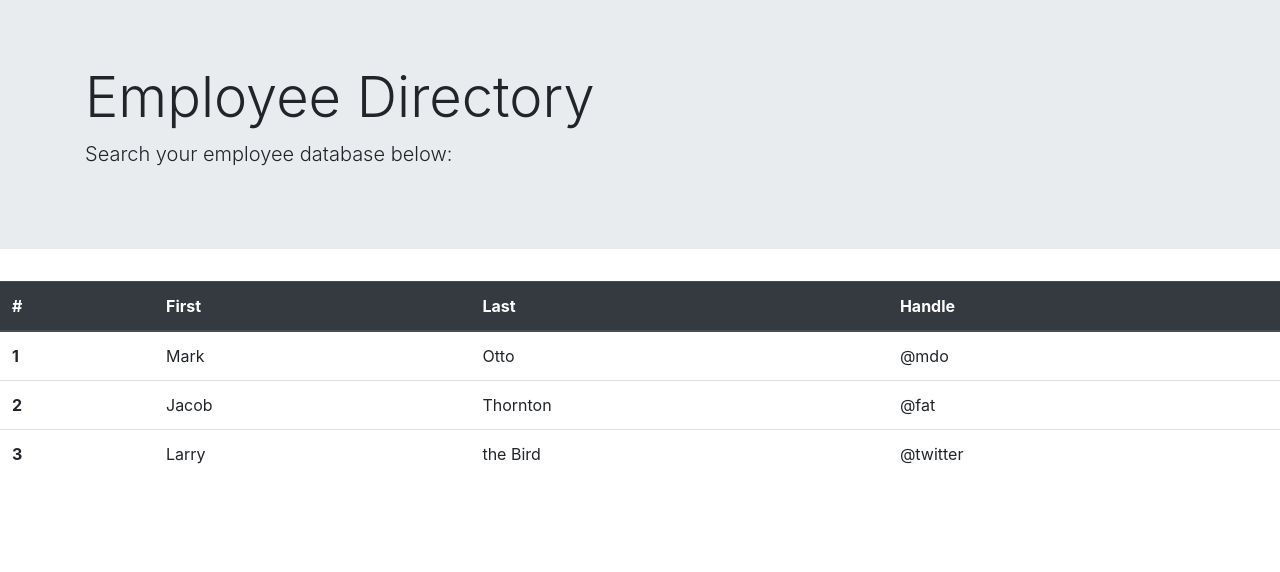
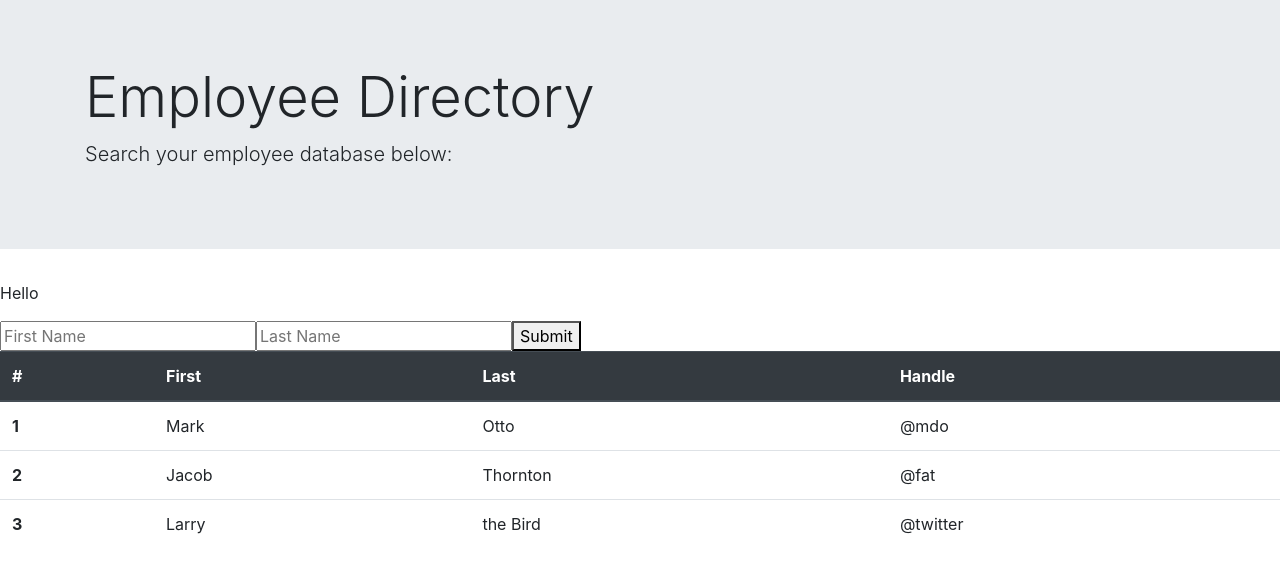
Before and after one commit to Jermayy/EmployeeDirectory, a React (Create React App) app: page / in a window 1280 px wide. Shown: the top 572 px of the page. Built offline with nearby package versions, Linux system fonts and the light colour scheme.

Commit message:
added basic form with onchange functionality

```diff
--- a/src/components/RenderBootstrap.js
+++ b/src/components/RenderBootstrap.js
@@ -1,4 +1,6 @@
 import React from "react";
+import SearchBar from './SearchBar'
+
 
 function RenderBootstrap() {
 
@@ -11,6 +13,8 @@
     <p className="lead">Search your employee database below:</p>
   </div>
 </div>
+
+<SearchBar/>
 
 <table class="table">
   <thead class="thead-dark">
--- a/src/components/SearchBar.js
+++ b/src/components/SearchBar.js
@@ -0,0 +1,61 @@
+import React, { Component } from "react";
+
+class Form extends Component {
+  // Setting the component's initial state
+  state = {
+    firstName: "",
+    lastName: ""
+  };
+
+  handleInputChange = event => {
+    // Getting the value and name of the input which triggered the change
+    const { name, value } = event.target;
+
+    // Updating the input's state
+    this.setState({
+      [name]: value
+    });
+  };
+
+  handleFormSubmit = event => {
+    // Preventing the default behavior of the form submit (which is to refresh the page)
+    event.preventDefault();
+
+    // Alert the user their first and last name, clear `this.state.firstName` and `this.state.lastName`, clearing the inputs
+    alert(`Searching for ${this.state.firstName} ${this.state.lastName}`);
+    this.setState({
+      firstName: "",
+      lastName: ""
+    });
+  };
+
+  render() {
+    // Notice how each input has a `value`, `name`, and `onChange` prop
+    return (
+      <div>
+        <p>
+          Hello {this.state.firstName} {this.state.lastName}
+        </p>
+        <form className="form">
+          <input
+            value={this.state.firstName}
+            name="firstName"
+            onChange={this.handleInputChange}
+            type="text"
+            placeholder="First Name"
+          />
+          <input
+            value={this.state.lastName}
+            name="lastName"
+            onChange={this.handleInputChange}
+            type="text"
+            placeholder="Last Name"
+          />
+          <button onClick={this.handleFormSubmit}>Submit</button>
+        </form>
+      </div>
+    );
+  }
+}
+
+export default Form;
```
